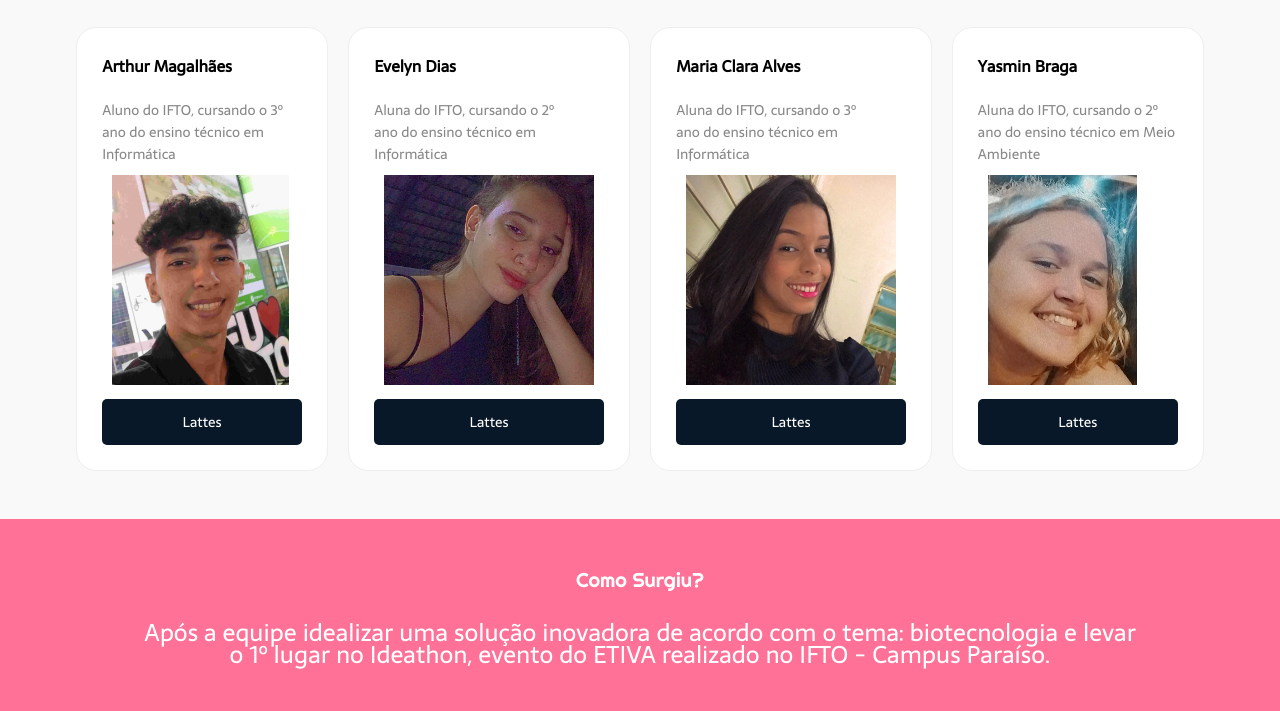
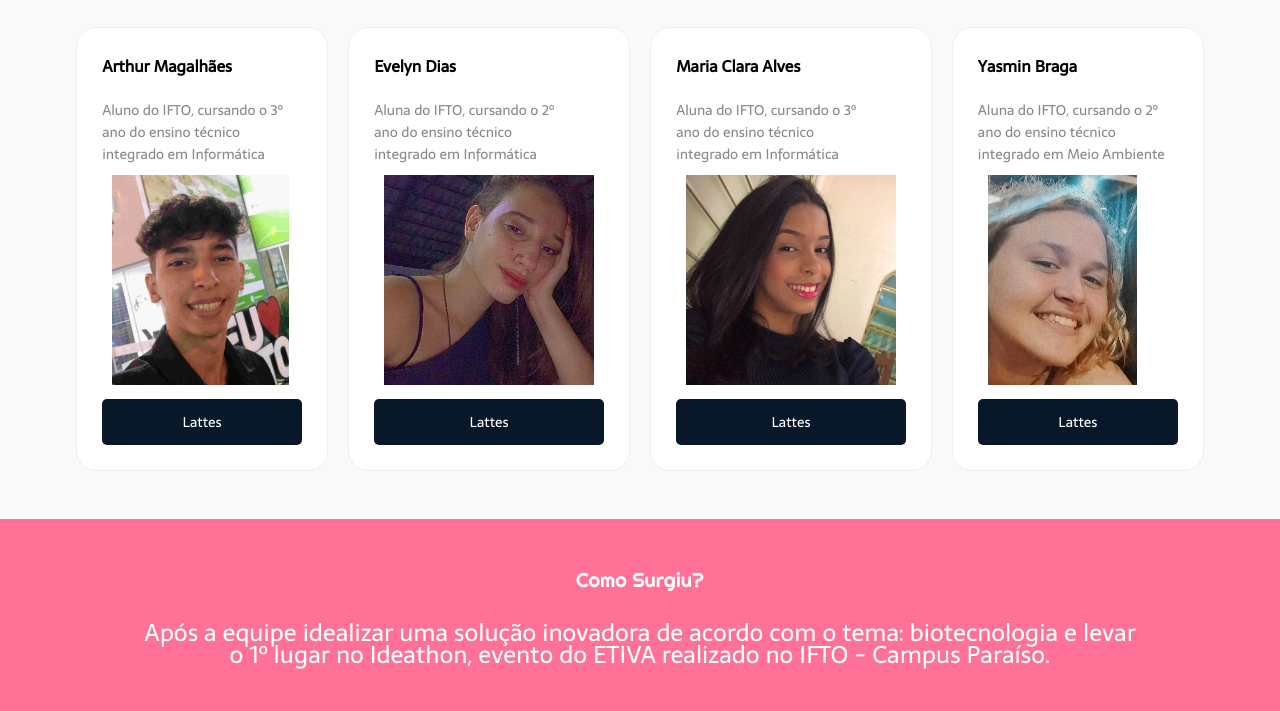
Before and after one commit to arthurmagalhaes700/sitetanahora, a plain HTML site: page index.html in a window 1280 px wide. Shown: the part 1961-2672 px from the top of the page. Drawn offline with Linux system fonts and the light colour scheme.

Commit message:
Adicionando Lattes da Yasmin e "integrado"
Adicionando o currículo Lattes da Yasmin e a palavra "integrado" à descrição dos integrantes da equipe

```diff
--- a/index.html
+++ b/index.html
@@ -120,7 +120,7 @@
                 <!--Início de um integrante-->
                 <div class="equipe-container-unico">
                     <h4>Arthur Magalhães</h4>
-                    <p>Aluno do IFTO, cursando o 3º ano do ensino técnico em Informática</p>
+                    <p>Aluno do IFTO, cursando o 3º ano do ensino técnico integrado em Informática</p>
                     <div class="equipe-container-unico-imagem">
                         <img src="assets/images/persons/ArthurMagalhaes.jpg" alt="">
                     </div>
@@ -133,7 +133,7 @@
                 <!--Início de um integrante-->
                 <div class="equipe-container-unico">
                     <h4>Evelyn Dias</h4>
-                    <p>Aluna do IFTO, cursando o 2º ano do ensino técnico em Informática</p>
+                    <p>Aluna do IFTO, cursando o 2º ano do ensino técnico integrado em Informática</p>
                     <div class="equipe-container-unico-imagem">
                         <img src="assets/images/persons/EvelynDias.jpg" alt="">
                     </div>
@@ -146,7 +146,7 @@
                 <!--Início de um integrante-->
                 <div class="equipe-container-unico">
                     <h4>Maria Clara Alves</h4>
-                    <p>Aluna do IFTO, cursando o 3º ano do ensino técnico em Informática</p>
+                    <p>Aluna do IFTO, cursando o 3º ano do ensino técnico integrado em Informática</p>
                     <div class="equipe-container-unico-imagem">
                         <img src="assets/images/persons/MariaClaraAlves.jpg" alt="">
                     </div>
@@ -159,12 +159,12 @@
                 <!--Início de um integrante-->
                 <div class="equipe-container-unico">
                     <h4>Yasmin Braga</h4>
-                    <p>Aluna do IFTO, cursando o 2º ano do ensino técnico em Meio Ambiente</p>
+                    <p>Aluna do IFTO, cursando o 2º ano do ensino técnico integrado em Meio Ambiente</p>
                     <div class="equipe-container-unico-imagem">
                         <img src="assets/images/persons/YasminBraga.jpeg" alt="">
                     </div>
                     <div class="equipe-container-unico-botao">
-                        <a href="#" class="botao">Lattes</a>
+                        <a href="http://lattes.cnpq.br/6636876376063113" class="botao">Lattes</a>
                     </div>
                 </div>
                 <!--Fim de um integrante-->
```
